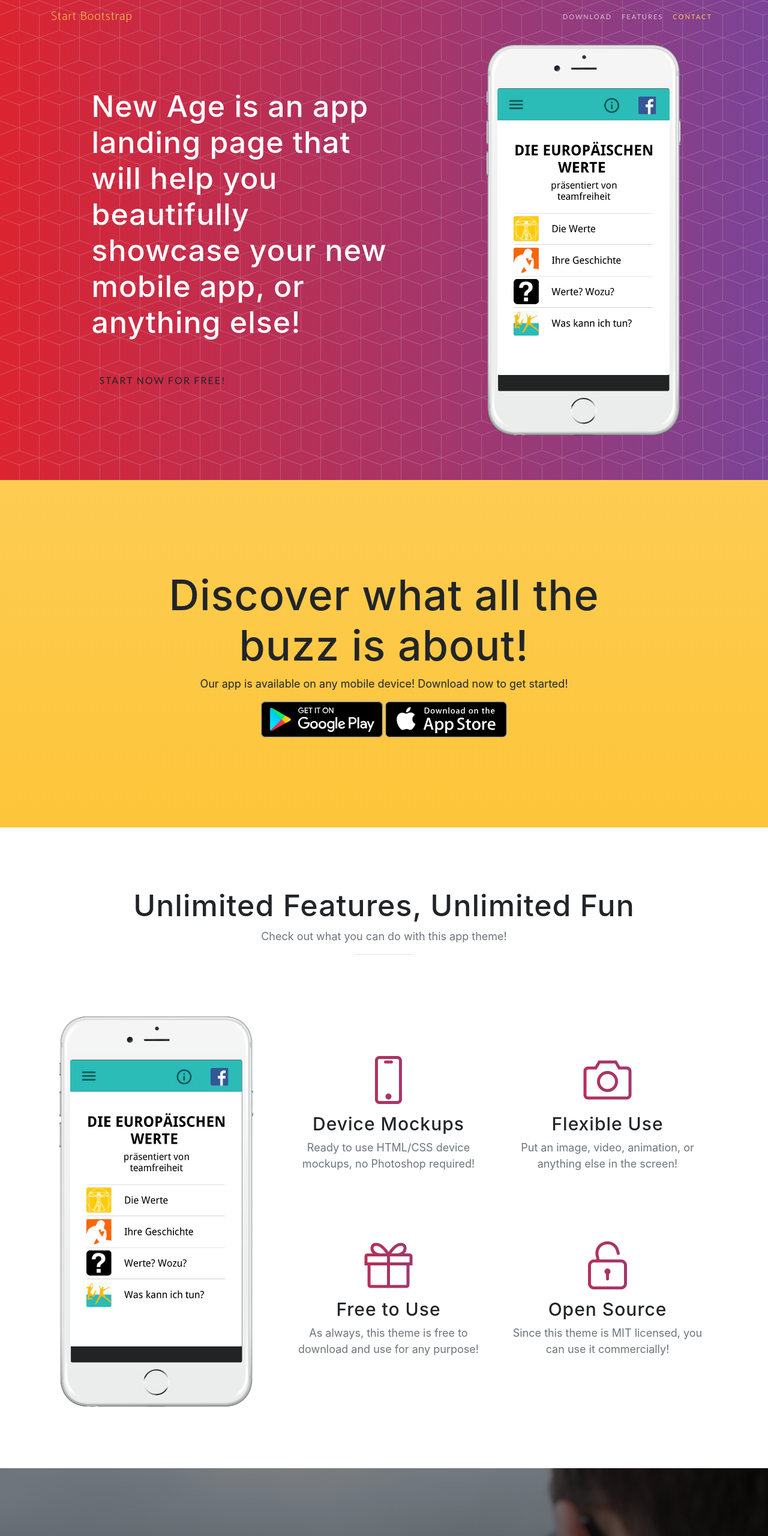
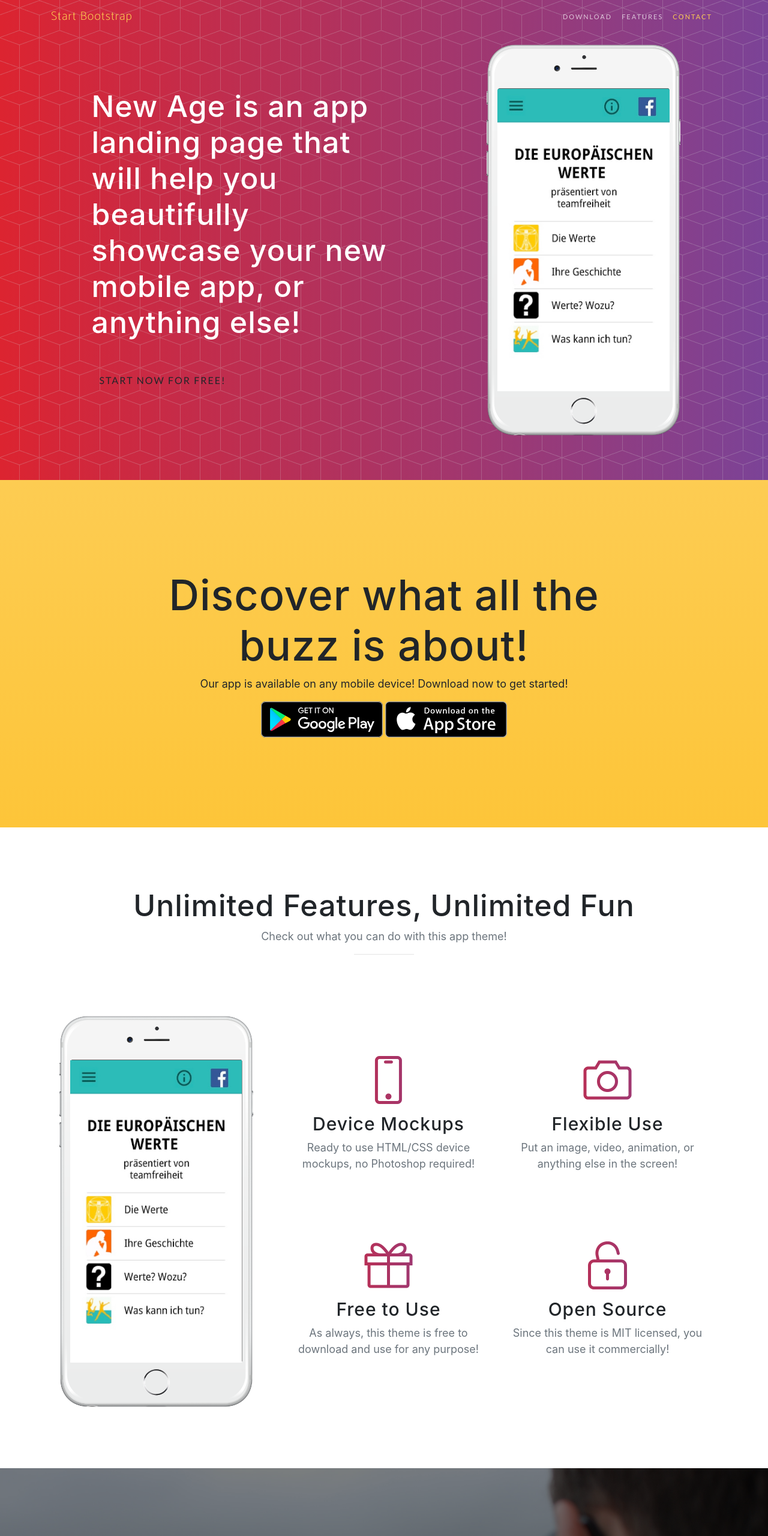
Before and after one commit to martin1248/martin1248.github.io, a website with bundled scripts: page index.html in a window 1280 px wide. Shown: the top 2560 px of the page at 60% size. Built offline with nearby package versions, Linux system fonts and the light colour scheme; a web font is replaced by a local one.

Commit message:
Added another screenshot

```diff
--- a/index.html
+++ b/index.html
@@ -69,7 +69,7 @@
                 <div class="device">
                   <div class="screen">
                     <!-- Demo image for screen mockup, you can put an image here, some HTML, an animation, video, or anything else! -->
-                    <img src="img/demo-screen-euro-werte.jpg" class="img-fluid" alt="">
+                    <img src="img/demo-screen-euro-werte2.jpg" class="img-fluid" alt="">
                   </div>
                   <div class="button">
                     <!-- You can hook the "home button" to some JavaScript events or just remove it -->
@@ -111,7 +111,7 @@
                 <div class="device">
                   <div class="screen">
                     <!-- Demo image for screen mockup, you can put an image here, some HTML, an animation, video, or anything else! -->
-                    <img src="img/demo-screen-euro-werte.jpg" class="img-fluid" alt="">
+                    <img src="img/demo-screen-euro-werte2.jpg" class="img-fluid" alt="">
                   </div>
                   <div class="button">
                     <!-- You can hook the "home button" to some JavaScript events or just remove it -->
```
Also changed, not shown: img/demo-screen-euro-werte2.jpg (added).
